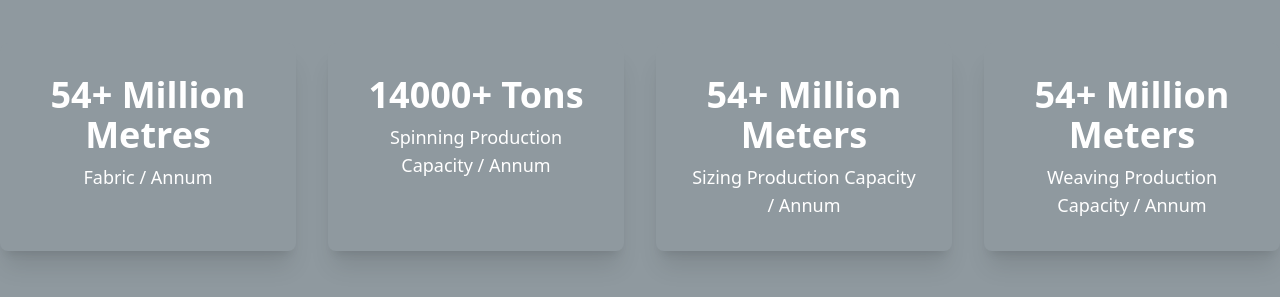
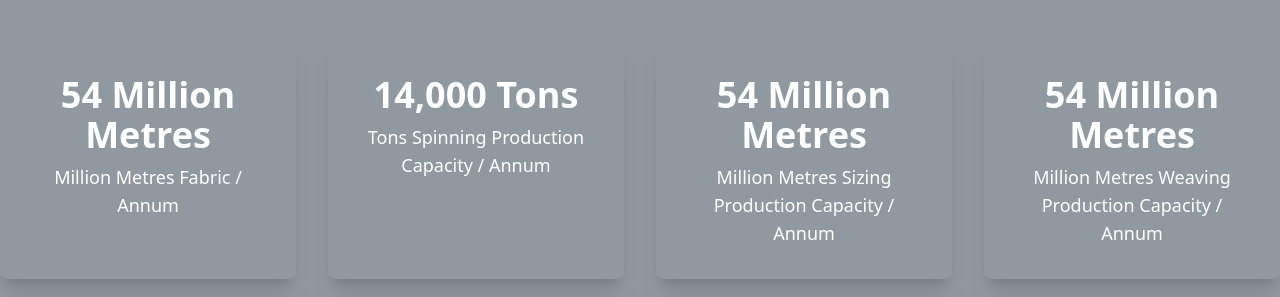
Before and after one commit to jayanthan-prog/textiles, a React (Vite) app in the folder project/: page / in a window 1280 px wide. Shown: the part 1333-1630 px from the top of the page. Built offline with nearby package versions, Linux system fonts and the light colour scheme.

Commit message:
number increment commit

```diff
--- a/project/src/pages/Home.tsx
+++ b/project/src/pages/Home.tsx
@@ -1,5 +1,5 @@
 import { motion } from 'framer-motion';
-import { ArrowRight } from 'lucide-react';
+import CountUp from 'react-countup'; // Import CountUp
 import { Link } from 'react-router-dom';
 
 const Home = () => {
@@ -142,22 +142,26 @@ const Home = () => {
         </motion.div>
       </motion.section>
 
-      {/* Key Stats Section */}
       <section className="py-16 bg-gradient-to-r from-[#8f999f] to-[#8f999f] text-center text-white">
   <div className="grid grid-cols-2 md:grid-cols-4 gap-8">
-          {[{
-            number: "54+ Million Metres",
-            label: "Fabric / Annum"
-          }, {
-            number: "14000+ Tons",
-            label: "Spinning Production Capacity / Annum"
-          }, {
-            number: "54+ Million Meters",
-            label: "Sizing Production Capacity / Annum"
-          }, {
-            number: "54+ Million Meters",
-            label: "Weaving Production Capacity / Annum"
-          }].map((stat, index) => (
+    {[
+      {
+        number: "54",
+        label: "Million Metres Fabric / Annum",
+      },
+      {
+        number: "14000",
+        label: "Tons Spinning Production Capacity / Annum",
+      },
+      {
+        number: "54",
+        label: "Million Metres Sizing Production Capacity / Annum",
+      },
+      {
+        number: "54",
+        label: "Million Metres Weaving Production Capacity / Annum",
+      },
+    ].map((stat, index) => (
       <motion.div
         key={index}
         initial={{ opacity: 0, y: 30 }}
@@ -165,12 +169,23 @@ const Home = () => {
         transition={{ type: "spring", stiffness: 150, damping: 25 }}
         className="bg-[#8f999f] p-8 rounded-lg shadow-xl hover:scale-105 transform transition-all duration-300"
       >
-              <div className="text-4xl font-bold text-white">{stat.number}</div>
+        <div className="text-4xl font-bold text-white">
+          <CountUp
+            start={0}
+            end={parseFloat(stat.number)}
+            duration={2}
+            separator=","
+          />{" "}
+          {index === 0 || index > 1 ? "Million Metres" : "Tons"}
+        </div>
         <p className="text-lg text-white mt-2">{stat.label}</p>
       </motion.div>
     ))}
   </div>
 </section>
+
+
+
 
       {/* About Section */}
       <section className="py-20 bg-gray-50 text-center">
--- a/project/vite.config.ts
+++ b/project/vite.config.ts
@@ -7,6 +7,6 @@ export default defineConfig({
     exclude: ['lucide-react'],
   },
   server: {
-    host: true, // Listen on all addresses, including LAN
+    host: true,
   },
 });
```
Lines whose indentation alone changed are shown as unchanged.
